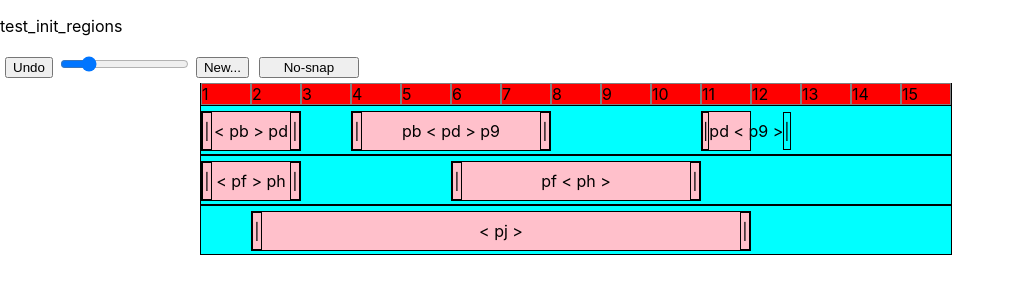
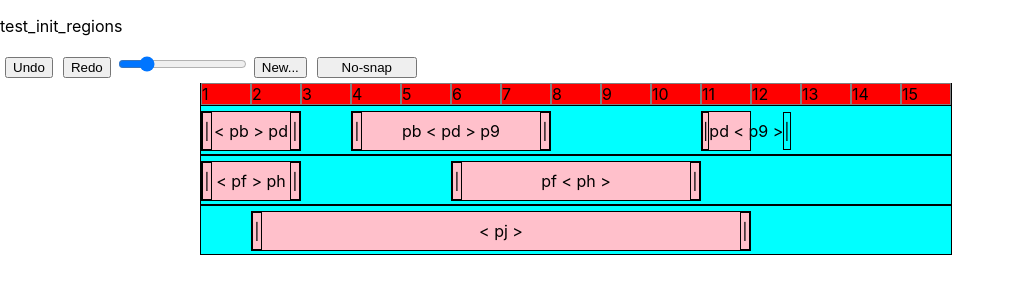
Before and after one commit to purewack/melonJuice-web, a React (Create React App) app: page / in a window 1280 px wide. Shown: the top 300 px of the page, without its empty margins (0-1015 px from the left). Built offline with nearby package versions, Linux system fonts and the light colour scheme.

Commit message:
basic undo redo + weird bug where last undo redos once?

```diff
--- a/src/App.js
+++ b/src/App.js
@@ -145,17 +145,17 @@ import AudioTrack from './components/AudioTrack';
 function tracksReducer(state,action){
   switch(action.type){
     case 'new':
-      return {current: [AudioEngine.newTrack()], history: []}
+      return {current: [AudioEngine.newTrack()], history: [[]], historyPointer:0}
 
     case 'load':
-      return {current: [...action.tracks], history: []}
+      return {current: [...action.tracks], history: [[...action.tracks]], historyPointer:0}
 
     case 'update_region':
-      const oldMove = state.current.map(t => {
+      const currentCopy = state.current.map(t => {
         return {...t, regions:[...t.regions]}
       })
 
-      const newMove = state.current.map(t => {
+      const newMove = currentCopy.map(t => {
         let outputTrack = t
         t.regions.forEach(r => {
           if(r.regionId == action.updatedRegion.regionId){
@@ -166,15 +166,26 @@ function tracksReducer(state,action){
       })
 
       return {
-        history: [...state.history, oldMove],
+        historyPointer: state.historyPointer+1,
+        history: [...state.history, newMove],
         current: newMove,
       }
 
     case 'undo':
-      if(state.history.length)
-      return {
-        current: state.history[state.history.length-1],
-        history: state.history.slice(0,state.history.length-1)
+      if(state.historyPointer > 0){
+        return {
+          ...state,
+          current: state.history[state.historyPointer-1],
+          historyPointer: state.historyPointer-1,
+        }
+      }
+    case 'redo':
+      if(state.historyPointer < state.history.length-1){
+        return {
+          ...state,
+          current: state.history[state.historyPointer+1],
+          historyPointer: state.historyPointer+1,
+        }
       }
 
     default:
@@ -246,6 +257,7 @@ function App() {
       <p>{songTitle}</p>
 
       <button onClick={()=>{tracksDispatch({type:'undo'})}}>Undo</button>
+      <button onClick={()=>{tracksDispatch({type:'redo'})}}>Redo</button>
 
       <input
         type="range"
```
